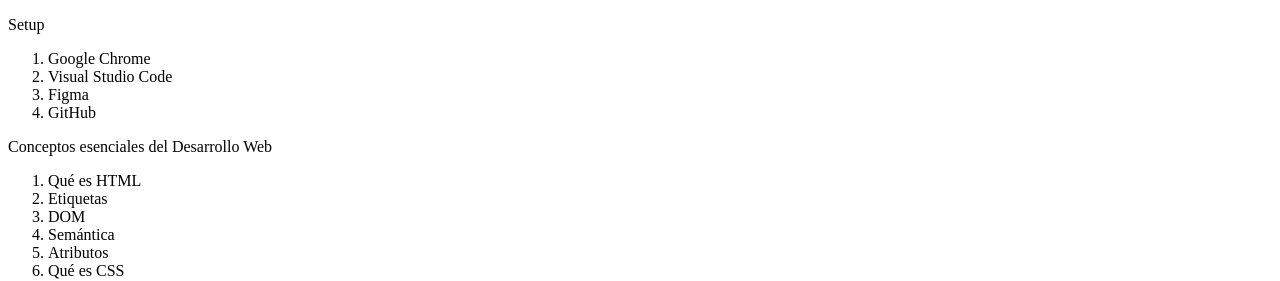
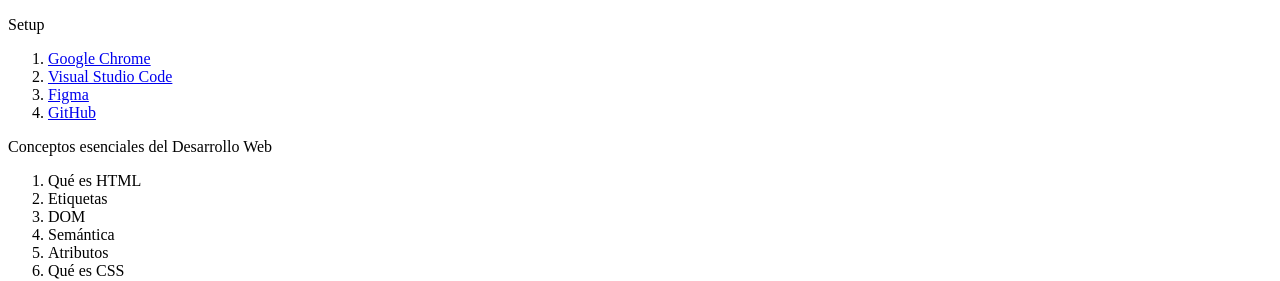
Before and after one commit to Takkorou/curso-html-css, a plain HTML site: page index.html in a window 1280 px wide. Shown: the top 281 px of the page. Drawn offline with Linux system fonts and the light colour scheme.

Commit message:
Clase Enlaces y Rutas

```diff
--- a/index.html
+++ b/index.html
@@ -11,16 +11,20 @@
       <nav>
         <ol>
           <li>
-            Google Chrome
+            <a href="#google-chrome">
+            Google Chrome</a>
           </li>
           <li>
-            Visual Studio Code
+            <a href="#vsc">
+            Visual Studio Code</a>
           </li>
           <li>
-            Figma
+            <a href="#figma">
+            Figma</a>
           </li>
           <li>
-            GitHub
+            <a href="#github">
+            GitHub</a>
           </li>
         </ol>
         <p>Conceptos esenciales del Desarrollo Web</p>
@@ -45,24 +49,24 @@
       Setup
     </h2>
     <img src="images/google-chrome.png" alt="Logo de Google Chrome" title="Logo de Google Chrome">
-    <h3>Google Chrome</h3>
+    <h3 id="google-chrome">Google Chrome</h3>
     <p>
     Chrome va a ser el navegador que utilizaremos en el curso por su extenso soporte de nuevos estándares y herramientas de
     desarrollo avanzadas y de amigable uso.
     </p>
     <img src="images/visual-studio-code.png" alt="Logo de Visual Studio Code" title="Logo de Visual Studio Code">
-    <h3>Visual Studio Code</h3>
+    <h3 id="vsc">Visual Studio Code</h3>
     <p>Visual Studio Code es el editor de texto más popular y potente del mercado actualmente, su fácil uso y la capacidad de
     extenderlo por medio de plugins lo hace el complemento perfecto para cualquier programador sin importar el lenguaje en
     el que se desemvuelva.</p>
 
     <img src="images/figma.png" alt="Logo de Figma" title="Logo de Figma">
-    <h3>Figma</h3>
+    <h3 id="figma">Figma</h3>
     <p>Figma es una la herramienta más popular en la actualidad para entregar diseños a los desarrolladores para su
     implementación por su fácil uso porque puede ser usado directamente desde el navegador.</p>
 
     <img src="images/github.png" alt="Logo de GitHub" title="Logo de GitHub">
-    <h3>GitHub</h3>
+    <h3 id="github">GitHub</h3>
     <p>Así como en Facebook te encuentran tus amigos, en Github te encuentran otras programadoras y programadores de todo el
     mundo, en vez de subir fotos de tus viajes aquí subes tu código y puedes elegir hacerlo “open source” o guardarlo de
     manera privada, Github será esencial para almacenar tu futuro portafolio.</p>
@@ -124,6 +128,10 @@
       <li>border-block | border-inline | border-block-start | border-block-end | border-inline-start | border-inline-end</li>
       <li>padding-block | padding-inline | padding-block-start | padding-block-end | padding-inline-start | padding-inline-end</li>
     </ul>
-
+    <a href="https://instagram.com/takkorou" target="_blank">Instagram de Takkorou</a>
+    <p>
+      Si tienes alguna pregunta escríbeme a
+      <a href="mailto:correoficticio@gmail.com">mi correo.</a>
+    </p>
   </body>
   </html>
```
